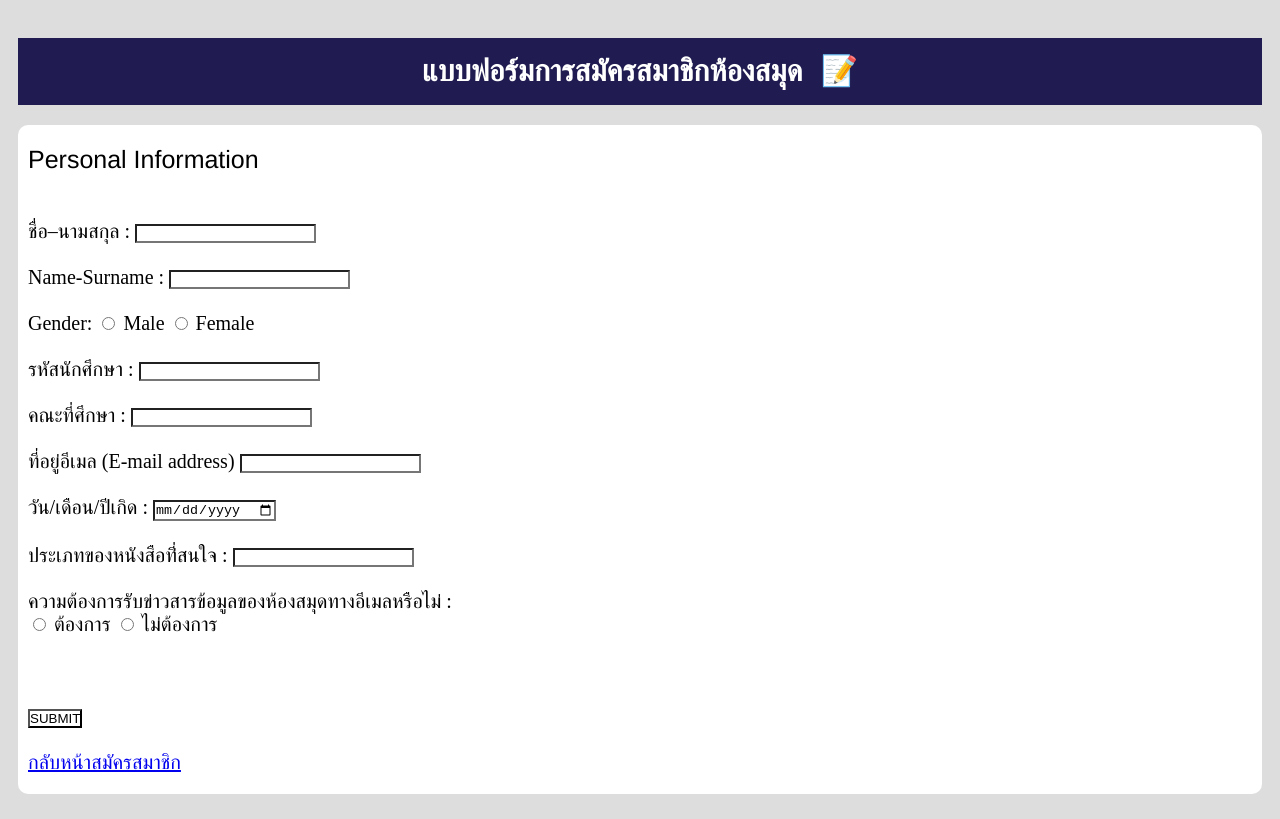
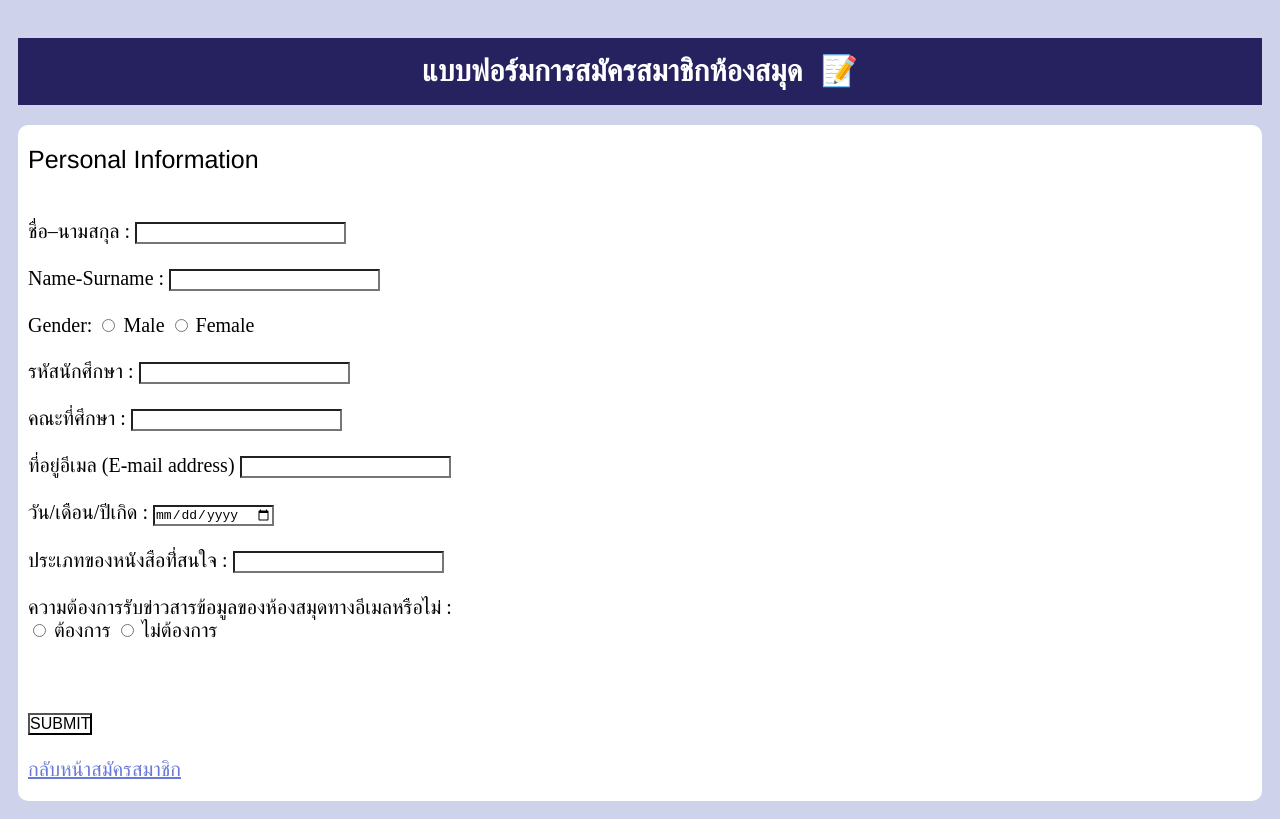
Before and after one commit to Chat-cha/6709650268_LibraryMembershipApplicationForm, a plain HTML site: page index.html in a window 1280 px wide. Drawn offline with Linux system fonts and the light colour scheme.

Commit message:
Add a tag.

```diff
--- a/formSTYLE.css
+++ b/formSTYLE.css
@@ -3,13 +3,13 @@
     box-sizing: border-box;
 }
 
-body {background-color: #dddddd;
+body {background-color: #ced2ea;
 padding: 10px;}
 
 
 header {
     font-family: 'Courier New', Courier, monospace;
-    background-color: #201c51;
+    background-color: #26215f;
     text-align: center;
 }
 
@@ -57,4 +57,16 @@ form { border-radius: 10px;
        @media screen and (min-width :900px){
        form {font-size: 20px;}
 
-       input {background-color: #ffffff;}
+       input {background-color: #ffffff;
+             font-size: medium;}
+
+       a {font-size: 15px;
+        text-align: center;
+        color: rgb(104, 121, 218);}
+        @media screen and (min-width : 600px){
+            a { font-size: 18px;}
+        }
+
+        @media screen and (min-width :900px){
+            a {font-size: 20px;}
+        }
```
